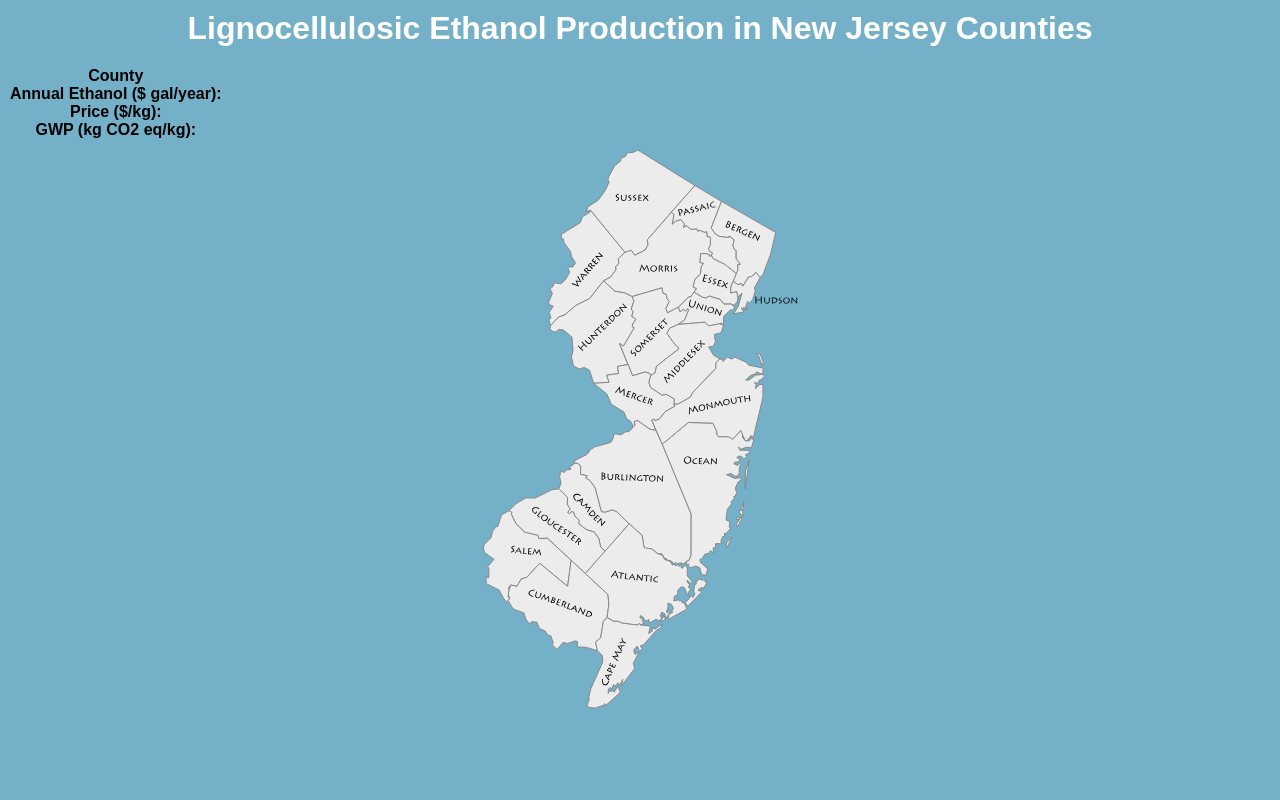
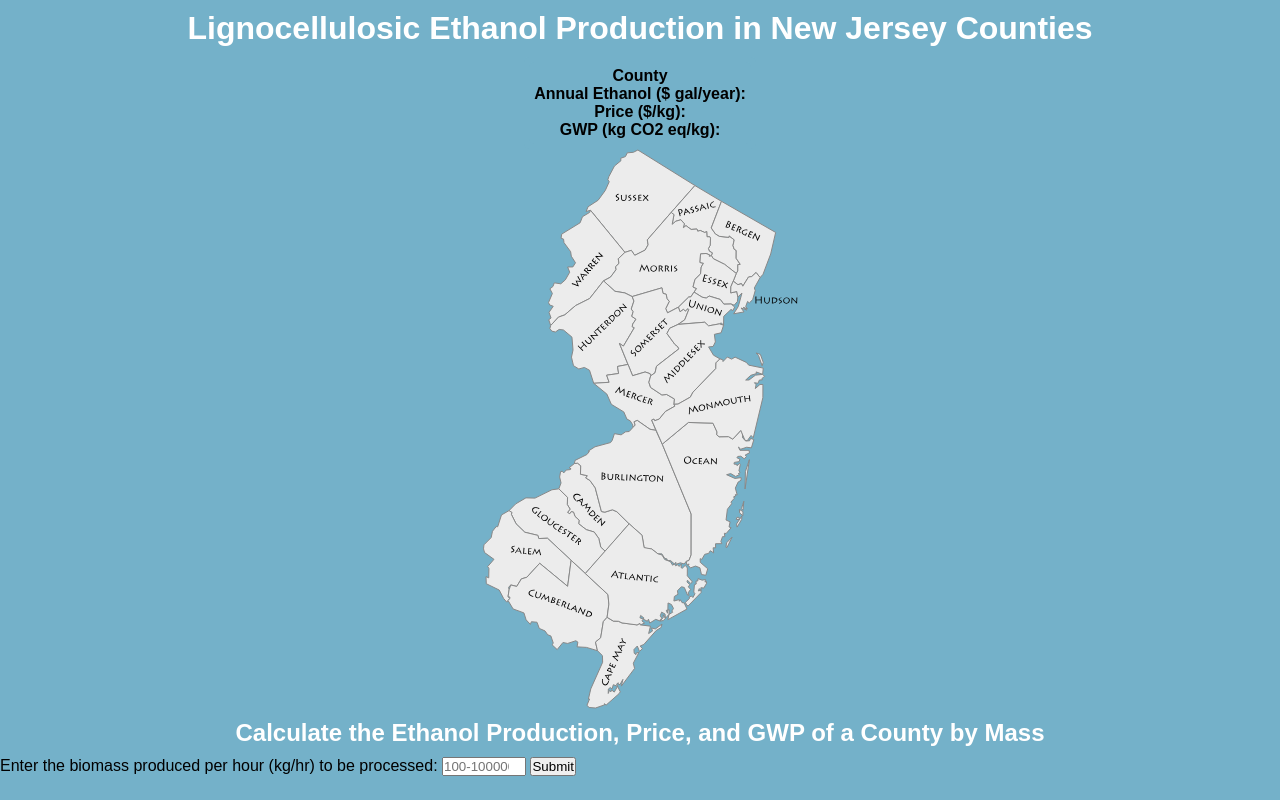
Before and after one commit to navronaman/ArestyWasteValorization, a Flask app: template templates/index.html in a window 1280 px wide. Run offline with Flask 3, Linux system fonts and the light colour scheme; the template is opened without the code that fills it, so the values that code supplies are empty.

Commit message:
Update index.html to improve user experience and add mass calculation functionality

```diff
--- a/templates/index.html
+++ b/templates/index.html
@@ -14,8 +14,7 @@
 
     body{
         background-color: rgb(116, 177, 201);
-        overflow-y: hidden;
-        overflow-x: hidden;
+        font-family: Arial, sans-serif;
     }
 
     h1{
@@ -25,6 +24,23 @@
         background-color: rgb(116, 177, 201);
         color: white;
     }
+
+    h2{
+        text-align: center;
+        font-family: Arial, sans-serif;
+        padding: 10px;
+        background-color: rgb(116, 177, 201);
+        color: white;
+    }
+
+    h3{
+        text-align: center;
+        font-family: Arial, sans-serif;
+        padding: 10px;
+        background-color: rgb(116, 177, 201);
+        color: white;
+    }
+
 
     #name{
         position: absolute;
@@ -38,6 +54,13 @@
         transform: translateX(-50%);
     }
 
+    .container{
+        display: flex;
+        justify-content: center;
+        align-items: center;
+        height: calc(100vh-50px);
+    }
+
     #info{
         text-align: center;
         width: fit-content;
@@ -47,6 +70,7 @@
         font-family: Arial, sans-serif;
         padding: 5px;
         border-radius: 5px;
+
     }
 
     svg {
@@ -56,6 +80,17 @@
 
     svg path{
         cursor: pointer;
+    }
+
+    #infoOutput{
+        display: none;
+        background-color: white;
+        padding: 10px;
+        border-radius: 5px;
+    }
+
+    .error{
+        color: red;
     }
 
 </style>
@@ -72,6 +107,7 @@
         <p id="namep">County</p>
     </div>
 
+    <div class="container">
         <div id="info">
             <p id="info">
                 <b>County <br>
@@ -80,6 +116,7 @@
                 GWP (kg CO2 eq/kg): </b><br>
             </p>
 
+        </div>
     </div>
 
     <?xml version="1.0" encoding="iso-8859-1"?>
@@ -652,11 +689,22 @@
             c0.05,0.38,0.27,1.92,0.31,2.12L261.83,252.46z"/>
     </svg>
 
+    <h2> Calculate the Ethanol Production, Price, and GWP of a County by Mass </h2>
+    <label for="massInput">Enter the biomass produced per hour (kg/hr) to be processed:</label>
+    <input type="number" id="massInput" name="massInput" placeholder="100-100000" min="100" max="100000" required>
+    <button onclick="getMassInfo()">Submit</button>
+    <div id="infoOutput">
+        Annual Ethanol ($ gal/year): <br>
+        Price ($/kg): <br>
+        GWP (kg CO2 eq/kg): <br>
+    </div>
+
+
 </body>
 
 <script>
     async function getInfo(county) {
-        const url = `http://localhost:5000/${county}`;
+        const url = `http://localhost:5000/county/${county}`;
         try {
             const response = await fetch(url);
             if (!response.ok) {
@@ -705,6 +753,45 @@
             getInfo(e.id);
         });
     });
+
+    function getMassInfo() {
+        const massInput = document.getElementById("massInput").value;
+        const mass = Number(massInput)
+
+        if (isNaN(mass) || mass < 100 || mass > 100000 || mass === 0 || !Number.isInteger(mass)){
+            document.getElementById("infoOutput").innerHTML = "<span class='error'> Please enter a valid number </span>";
+            return;
+        }
+
+        const url = `http://localhost:5000/mass/${mass}`;
+        fetch(url)
+            .then(response => {
+                return response.json();
+            })
+            .then(data => {
+                const sucesss = data.success;
+                console.log(data);
+
+                if (!sucesss) {
+                    document.getElementById("infoOutput").innerHTML = "<span class='error'> There was an error with the request </span>";
+                    return;
+                }
+
+                const countyname = data.name;
+                const ethanol = data.ethanol;
+                const price = data.price;
+                const gwp = data.gwp;
+
+                document.getElementById("infoOutput").innerHTML = `
+             Annual Ethanol ($ gal/year): </b> ${ethanol} <br>
+             <b> Price ($/kg): </b> ${price} <br>
+             <b> GWP (kg CO2 eq/kg): </b> ${gwp}`;
+            })
+            .catch(error => {
+                console.error('There was a problem with the fetch operation:', error);
+            });
+    }
+
 </script>
 
 
```
Lines whose indentation alone changed are shown as unchanged.
